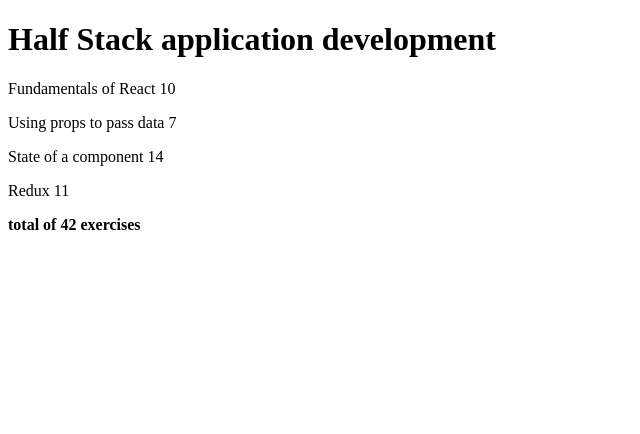
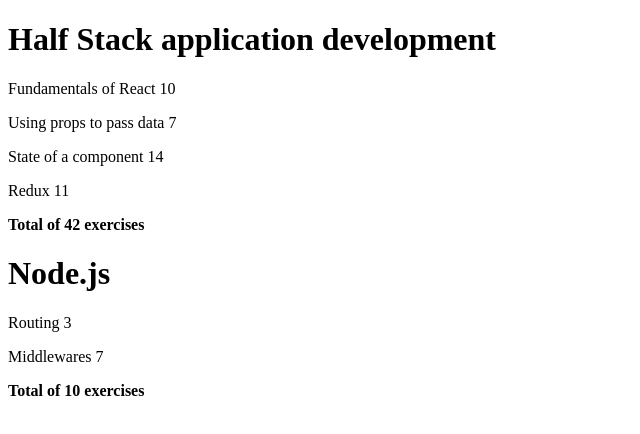
Before and after one commit to hannikagabrielsson/React-perusteet-osa2-kurssitiedot, a React (Vite) app: page / in a window 1280 px wide. Shown: the top 434 px of the page, without its empty margins (0-640 px from the left). Built offline with nearby package versions, Linux system fonts and the light colour scheme.

Commit message:
complete exercise 2.4

```diff
--- a/src/App.jsx
+++ b/src/App.jsx
@@ -1,6 +1,34 @@
 
 
-const parts = [
+// const parts = [
+//   {
+//     name: 'Fundamentals of React',
+//     exercises: 10,
+//     id: 1
+//   },
+//   {
+//     name: 'Using props to pass data',
+//     exercises: 7,
+//     id: 2
+//   },
+//   {
+//     name: 'State of a component',
+//     exercises: 14,
+//     id: 3
+//   },
+//   {
+//     name: 'Redux',
+//     exercises: 11,
+//     id: 4
+//   }
+// ]
+
+
+const courses = [
+  {
+    name: 'Half Stack application development',
+    id: 1,
+    parts: [
       {
         name: 'Fundamentals of React',
         exercises: 10,
@@ -22,45 +50,125 @@
         id: 4
       }
     ]
+  },
+  {
+    name: 'Node.js',
+    id: 2,
+    parts: [
+      {
+        name: 'Routing',
+        exercises: 3,
+        id: 1
+      },
+      {
+        name: 'Middlewares',
+        exercises: 7,
+        id: 2
+      }
+    ]
+  }
+]
+
+const Content = () =>{
+
+  return(
+    <>
+    {
+      courses.map(course =>
+        (
+          <div key={course.id}>
+            <h1>{course.name}</h1>
+            {
+              course.parts.map(part =>
+                (
+                <div key={part.id}>
+                  <p>{part.name} {part.exercises}</p>
+                </div>
+              ))
+              }
+              <p><strong>Total of {course.parts.reduce((total, part) => total + part.exercises, 0)} exercises</strong></p>
+          </div>
+
+        ))
+    }
+    </>
+  )
+}
+
+// const Total = () => {
+
+//   const totalExercisesPerPart = [];
 
 
 
- const header = {
-    name: 'Half Stack application development',
-}
+//   for (let i = 0; i < courses.length; i++) {
+//     let totalExercises = 0;
 
-const Content = () => {
-  return(
+//     console.log("Tämä on " + courses[i].parts.length)
+
+//     for (let j = 0; j < courses[i].parts.length; j++) {
+
+//       console.log("Tämä taas on " + courses[i].parts[j].exercises)
+//       const part = courses[i].parts[j].exercises;
+
+//       console.log("Tämä on part " + part)
+
+//       totalExercises += part;
+
+//       console.log("Tämä on totalExercises " + totalExercises);
+
+//     }
+//     totalExercisesPerPart.push(totalExercises);
+
+//     console.log("Tämä on totalExercisesPerPart " + totalExercisesPerPart);
+//   }
+
+//   return (
+//     <div>
+//       {totalExercisesPerPart.map((total, index) => (
+//         <div key={index}>
+//           <strong>Total of {total} exercises</strong>
+//         </div>
+//       ))}
+//     </div>
+//   );
+
+
+
+// }
+
+const Course = () => {
+  return (
     <div>
-  {parts.map(partData =>
-    (
-      <div key={partData.id}>
-        <p>{partData.name} {partData.exercises}</p>
-      </div>
-    )
-  )}
+      {/* <Header/> */}
+      <Content />
     </div>
   )
 }
 
 
-const Course = () => {
-  return (
-    <div>
-      <h1>{header.name}</h1>
-      <Content />
-    </div>
-  )
-}
+// const Content = () => {
+//   return(
+//     <div>
+//   {courses.map(partData =>
+//     (
+//       <div key={partData.parts.id}>
+//         <p>{partData.name} {partData.exercises}</p>
+//       </div>
+//     )
+//   )}
+//   </div>
+//   )
+// }
 
 // const Total = () => {
 
 //   let totalExercises = 0;
 
-//   for (var i = 0; i < parts.length; i++){
+//   for (var i = 0; i < courses.length; i++){
 
-//     totalExercises += parts[i].exercises;
-
+//     totalExercises += courses[i].parts[i].exercises;
+//     console.log("Tämä on total" + totalExercises);
 //   }
 //   return (
 //     <strong>
@@ -69,17 +177,18 @@
 //   )
 // }
 
-const Total = () => {
-  const totalParts = parts.reduce(function(sum, part) {
-    return sum + part.exercises
-  }, 0)
 
-  return (
-        <strong>
-          total of {totalParts} exercises
-        </strong>
-      )
-}
+// const Total = () => {
+//   const totalParts = courses.reduce(function(sum, part) {
+//     return sum + part.exercises
+//   }, 0)
+
+//   return (
+//         <strong>
+//           total of {totalParts} exercises
+//         </strong>
+//       )
+// }
 
 
 
@@ -91,7 +200,7 @@
   return (
     <>
       <Course/>
-      <Total/>
+      {/* <Total/> */}
     </>
   )
 }
```
Lines whose indentation alone changed are shown as unchanged.
